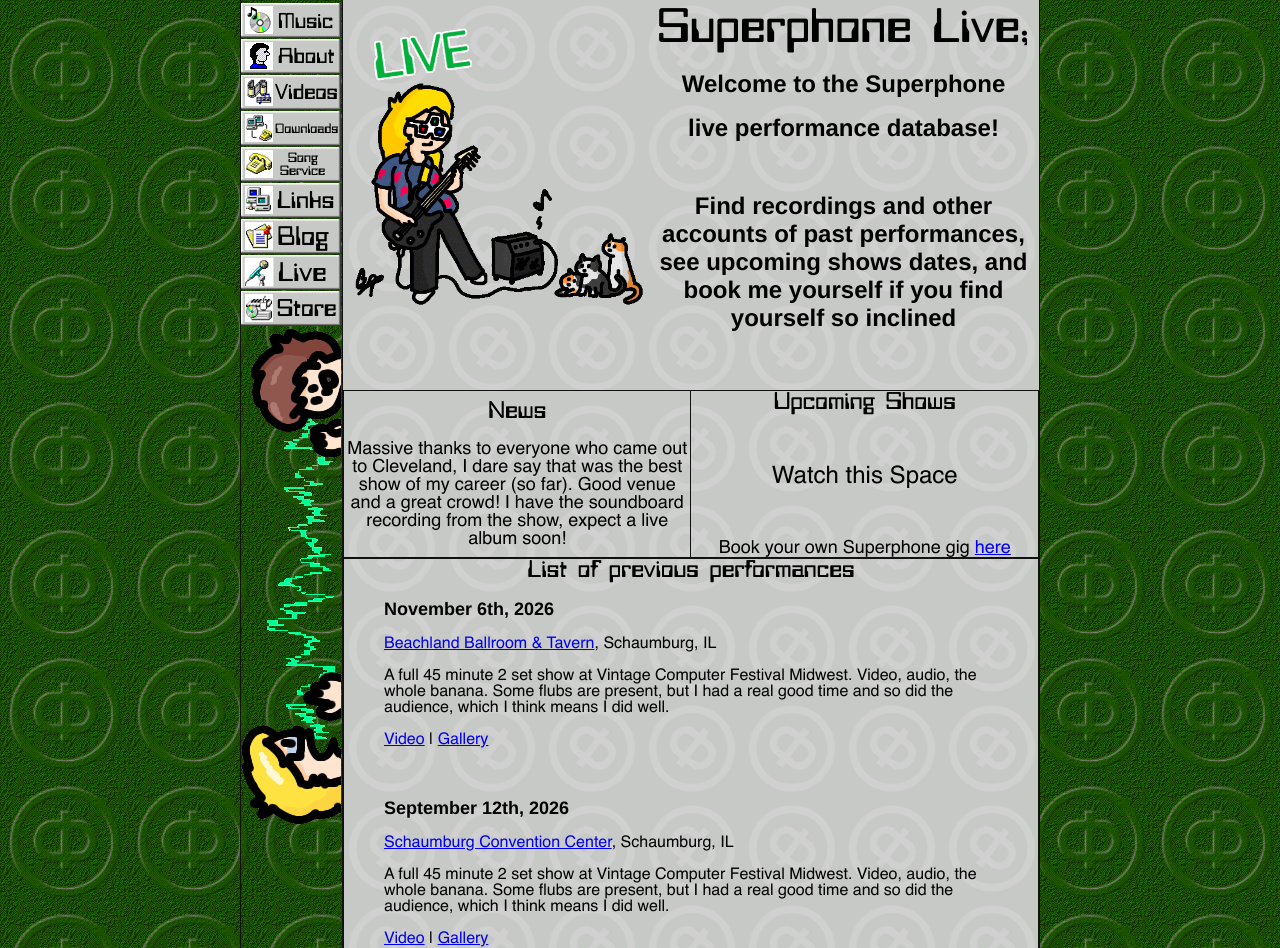
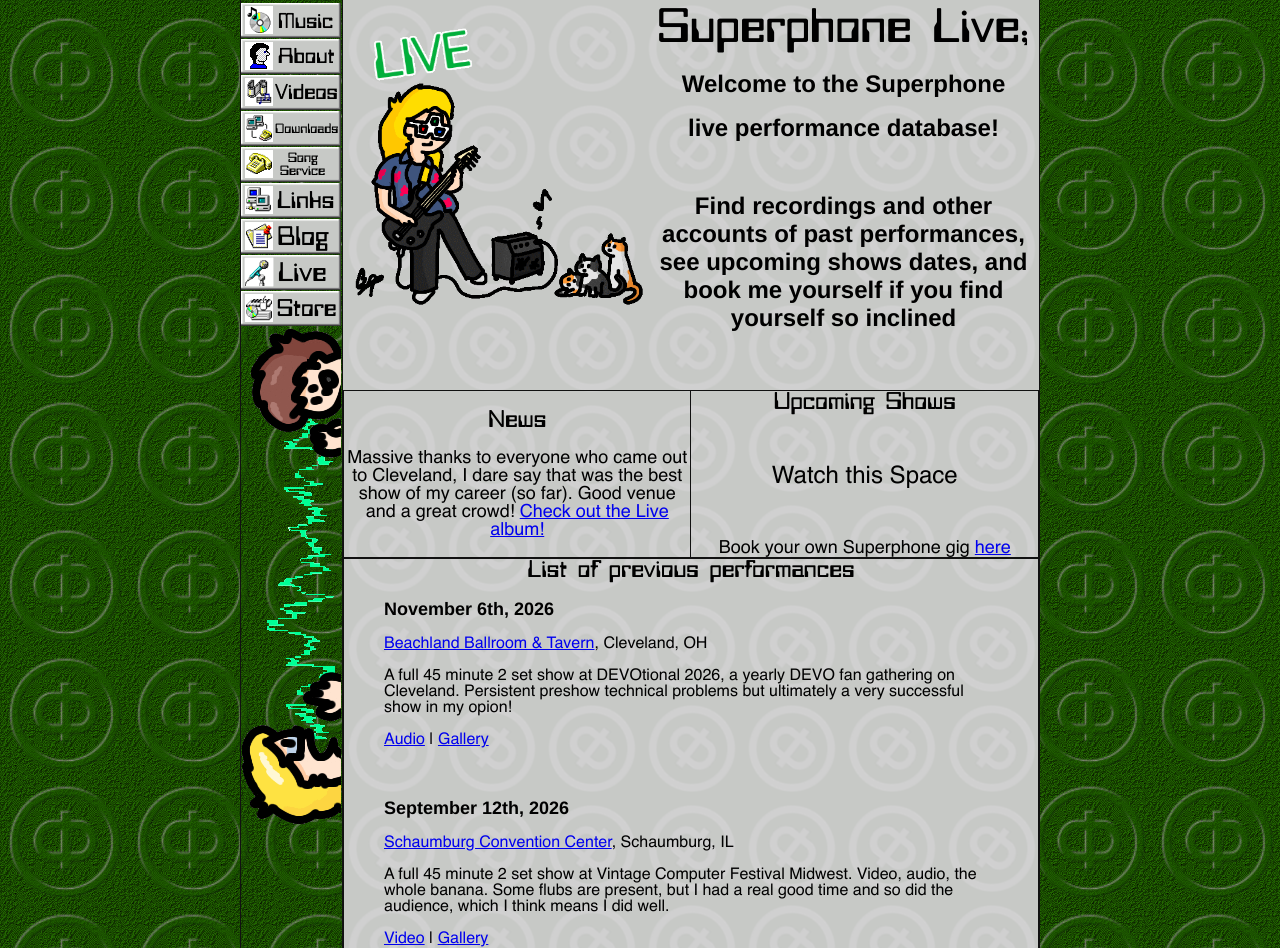
Before and after one commit to Superphone7800/superhome, a plain HTML site: page live.htm in a window 1280 px wide. Shown: the part 246-1194 px from the top of the page. Drawn offline with Linux system fonts and the light colour scheme.

Commit message:
Add files via upload

```diff
--- a/live.htm
+++ b/live.htm
@@ -75,8 +75,9 @@
           <p align="center"><font face="Bitwise" size="5">News</font></p>
           <p align="center"><font face="Helvetica" size="4">Massive thanks to
           everyone who came out to Cleveland, I dare say that was the best show
-          of my career (so far). Good venue and a great crowd! I have the
-          soundboard recording from the show, expect a live album soon!</font></td>
+          of my career (so far). Good venue and a great crowd!
+          <a href="https://superphone.bandcamp.com/album/superphone-live-in-cleveland">
+          Check out the Live album!</a></font></td>
           <td width="50%">
           <p align="center"><font face="Bitwise" size="5">Upcoming Shows</font></p>
           <p align="center">&nbsp;</p>
@@ -98,13 +99,14 @@
             2026</font></b></p>
             <p align="left"><font face="Helvetica">
             <a href="https://www.beachlandballroom.com/">Beachland Ballroom &amp;
-            Tavern</a>, Schaumburg, IL</font></p>
+            Tavern</a>, Cleveland, OH</font></p>
             <p align="left"><font face="Helvetica">A full 45 minute 2 set show
-            at Vintage Computer Festival Midwest. Video, audio, the whole
-            banana. Some flubs are present, but I had a real good time and so
-            did the audience, which I think means I did well.</font></p>
+            at DEVOtional 2026, a yearly DEVO fan gathering on Cleveland.
+            Persistent preshow technical problems but ultimately a very
+            successful show in my opion!</font></p>
             <p align="left"><font face="Helvetica">
-            <a href="https://youtu.be/U5F_8mIKDu0">Video</a> |
+            <a href="https://superphone.bandcamp.com/album/superphone-live-in-cleveland">
+            Audio</a> |
             <a href="http://www.superphonerecordings.com/livegallery.htm">Gallery</a></font></p>
             <p align="left">&nbsp;</p>
             <p align="left"><b><font face="Helvetica" size="4">September 12th,
```
